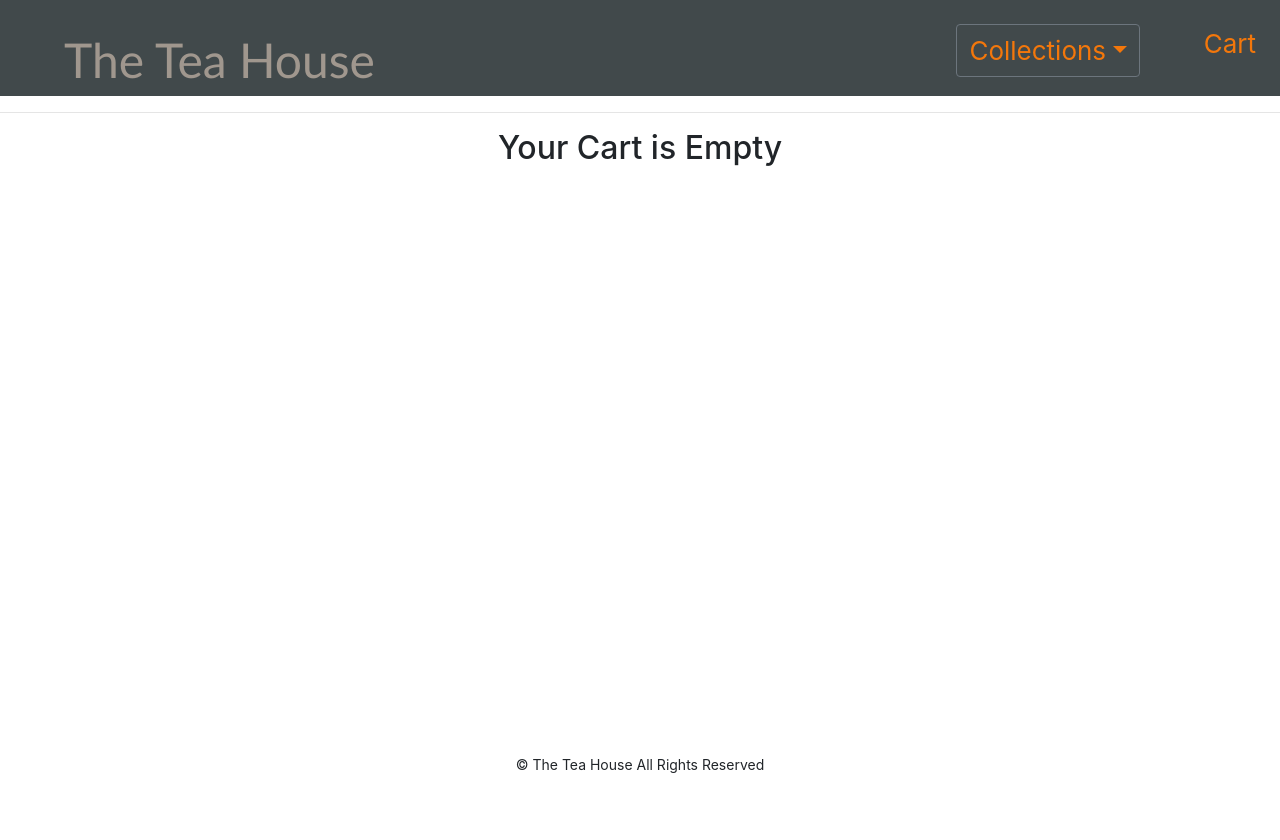
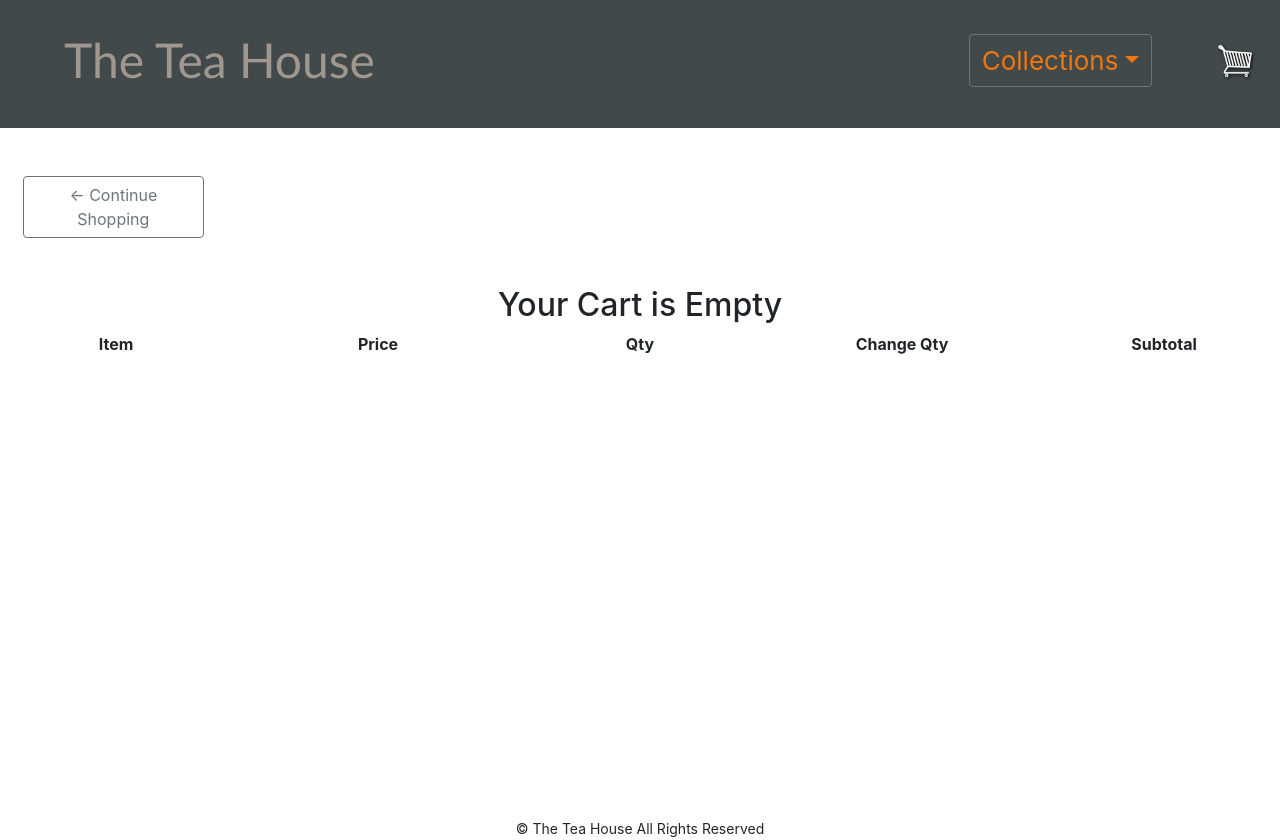
Before and after one commit to imarkov5/capstone-1, a React (Create React App) app in the folder tea-house-app/: page /cart in a window 1280 px wide. Before the commit the page ends 800 px from the top, so only its background shows below. Built offline with nearby package versions, Linux system fonts and the light colour scheme.

Commit message:
edited css to cart

```diff
--- a/tea-house-app/src/Components/NavBar.css
+++ b/tea-house-app/src/Components/NavBar.css
@@ -1,3 +1,18 @@
+@media only screen and (min-device-width : 320px) and (max-device-width : 768px) {
+    nav{
+        display: flex;
+        justify-content: space-evenly;
+        align-items: center;
+    }
+}
+@media only screen and (min-width: 768px){
+    nav ul{
+        padding-bottom: 2rem;
+        display:flex;
+        list-style-type: none;
+        align-items: center;
+    }
+}
 .logo{
     color: #a0978e;
     font-size: 3rem;
@@ -9,7 +24,6 @@
 }
 nav ul{
     padding-top: 1.5rem;
-    display:flex;
     margin: 0 -0.5rem;
     list-style-type: none;
 }
@@ -35,6 +49,17 @@ nav li{
 #dropdown-basic:hover {
     color: red;
 }
-#dropdown-menu{
+/* #dropdown-menu{
     background-color: #41494b;
+} */
+img{
+    width: 2.5rem;
 }
+#cart-total{
+	text-align: center;
+	color: #f3770b;
+	background-color: white;
+	font-size: 1.3rem;
+    border-style: none;
+    border-radius: 50%;
+}
--- a/tea-house-app/src/Components/NavBar.jsx
+++ b/tea-house-app/src/Components/NavBar.jsx
@@ -29,10 +29,10 @@ function NavBar({cartItemsQuantity}){
                 </li>
                 <li className='nav-item'>
                     <Link to='/cart' className='nav-links'>
-                        Cart
+                        <img src="images/cart.png"/>
                         {/* if there is objects in cartItems array (products in the cart) show quantity, if not empty string */}
                         {cartItemsQuantity ? (
-                            <span> {cartItemsQuantity}</span>
+                            <span id="cart-total">{cartItemsQuantity}</span>
                         ) : (
                             ''
                         )}
--- a/tea-house-app/src/Components/Product.jsx
+++ b/tea-house-app/src/Components/Product.jsx
@@ -10,7 +10,7 @@ export default function Product(props) {
 
     return (
         <div>
-            <Col>
+
                 <Card style={{ width: '15rem' }} className="card">
                     <LinkContainer to={`products/${product.id}`}><Card.Img variant="top" src={product.image}/></LinkContainer>
                     <Card.Body>
@@ -24,7 +24,7 @@ export default function Product(props) {
                         {/* <LinkContainer to={{ pathname: '/products/${product.id', state: { item: product} }}>View Details</LinkContainer> */}
                     </Card.Body>
                 </Card>
-            </Col>
+
         </div>
     )
 }
--- a/tea-house-app/src/Views/ProductDetail.jsx
+++ b/tea-house-app/src/Views/ProductDetail.jsx
@@ -1,5 +1,6 @@
 import React from 'react';
 import {Card, ListGroup, ListGroupItem, Button, Row} from 'react-bootstrap';
+import { LinkContainer } from 'react-router-bootstrap';
 import data from '../data';
 
 export default function ProductDetail(props) {
@@ -23,12 +24,13 @@ export default function ProductDetail(props) {
                 </Card.Text>
             </Card.Body>
             <ListGroup className="list-group-flush">
-                <ListGroupItem>Category: {product.category}</ListGroupItem>
+                <ListGroupItem>Category: {product.category.toUpperCase()}</ListGroupItem>
                 <ListGroupItem>Serial Number: {product.s_number}</ListGroupItem>
-                <ListGroupItem>Price: ${product.price}</ListGroupItem>
+                <ListGroupItem>Price: ${product.price.toFixed(2)}</ListGroupItem>
             </ListGroup>
             <Card.Body>
-            <Button onClick={() => onAdd(product)} variant="outline-success" size="lg">Add To Cart</Button>
+            <Button onClick={() => onAdd(product)} variant="outline-success" size="md">Add To Cart</Button>
+            <LinkContainer to="/all_products"><Button variant="outline-secondary">Continue Shopping</Button></LinkContainer>
             </Card.Body>
             </Card>
             </Row>
--- a/tea-house-app/src/Views/ShoppingCart.jsx
+++ b/tea-house-app/src/Views/ShoppingCart.jsx
@@ -1,91 +1,49 @@
 import React from 'react';
-import {Card, ListGroup, ListGroupItem, Button, Row, Container, Col} from 'react-bootstrap';
+import {Card, ListGroup, ListGroupItem, Button, Row, Container, Col, Image} from 'react-bootstrap';
 import { LinkContainer } from 'react-router-bootstrap';
+import { Link } from 'react-router-dom';
 
 export default function ShoppingCart(props) {
     //passed the props from App.jsx
     const {cartItems, onAdd, onRemove} = props;
+
     // using reduce function to calculate total price of all products in the cartItems array, setting default value to 0
-    const TotalPrice = cartItems.reduce((accumulator, current_item) => accumulator + current_item.price * current_item.qty, 0);
-    console.log("CartItems"+ cartItems);
+    const CartTotalPrice = cartItems.reduce((accumulator, current_item) => accumulator + current_item.price * current_item.qty, 0);
+
     return (
-        <div>
+    <div>
+        <div className="row my-5 mr-2 ml-2">
+            <div className="col-lg-2">
+            <Link className="btn btn-outline-secondary" to="/all_products">&#x2190; Continue Shopping</Link>
+            </div>
+            <hr/>
+        </div>
+            <div>{cartItems.length === 0 && <h2>Your Cart is Empty</h2>} </div>
+            <Row className="justify-content-md-center">
+                    <Col><strong>Item</strong></Col>
+                    <Col><strong>Price</strong></Col>
+                    <Col><strong>Qty</strong></Col>
+                    <Col><strong>Change Qty</strong></Col>
+                    <Col><strong>Subtotal</strong></Col>
+            </Row>
+            {cartItems.map((item) => (
+            <Row className="justify-content-md-center border">
+                    <Col>{item.name}</Col>
+                    <Col>${item.price.toFixed(2)}</Col>
+                    <Col>{item.qty}</Col>
+                    <Col>
+                    <Link onClick={() => onAdd(item)}>Add</Link> | <Link onClick={() => onRemove(item)}>Remove</Link>
+                    </Col>
+                    <Col>${(item.price*item.qty).toFixed(2)}</Col>
+            </Row>
+            ))}
             {cartItems.length !==0 && (
-                        <>
-                        <hr/>
-                        <div><strong>Total Price</strong></div>
-                        <div><strong>{TotalPrice.toFixed(2)}</strong></div>
-                        </>
-                    )}
-                    <hr/>
-            <Container fluid>
-                {/* Conditional rendering to check if cartItems array is empty */}
-                <div>{cartItems.length === 0 && <h2>Your Cart is Empty</h2>}</div>
-                <Row xs={2} md={3} lg={4}>
 
-                    {cartItems.map((item) => (
-
-                        <Card style={{ width: '20rem' }}>
-                    <LinkContainer to={'/products/' + item.id}><Card.Img variant="top" src={item.image}/></LinkContainer>
-                    <Card.Body>
-                    <LinkContainer to={'/products/' + item.id}><Card.Title>{item.name}</Card.Title></LinkContainer>
-                        <Card.Text>
-                        {item.qty} X {item.price.toFixed(2)}
-                        </Card.Text>
-                        <Button  onClick={() => onAdd(item)} variant="outline-success">Add</Button>
-                        <Button onClick={() => onRemove(item)} variant="outline-dark">Remove</Button>
-                    </Card.Body>
-                    </Card>
-                    )
-                    )
-
-                    }
-
-                </Row>
-                </Container>
+            <div className="float-right my-5 mr-5"><strong>Total Price: ${CartTotalPrice.toFixed(2)}</strong></div>
 
 
-            {/* Conditional rendering to check if cartItems array is empty */}
-            {/* <div>{cartItems.length === 0 && <h2>Your Cart is Empty</h2>}</div> */}
-            {/* mapping through cartItems to display values of items from the cartItems objects */}
-                {/* {cartItems.map((item) => ( */}
+)}
+    </div>
 
-                     {/* setting key here to prevent error */}
-
-
-                        {/* <div key={item.id}>{item.name}</div>
-
-
-                        <div> */}
-                            {/* toFixed function formats a number using fixed-point notation */}
-                            {/* {item.qty} X {item.price.toFixed(2)} */}
-                        {/* </div>
-
-
-                        <div>
-                            <button onClick={() => onAdd(item)}>
-                                Add
-                            </button>
-                            <button onClick={() => onRemove(item)}>
-                                Remove
-                            </button>
-                        </div> */}
-
-
-
-
-
-
-                {/* ))} */}
-
-                {/* {cartItems.length !==0 && (
-                        <>
-                        <hr/>
-                        <div><strong>Total Price</strong></div>
-                        <div><strong>{TotalPrice.toFixed(2)}</strong></div>
-                        </>
-                    )} */}
-
-        </div>
     )
 }
```
